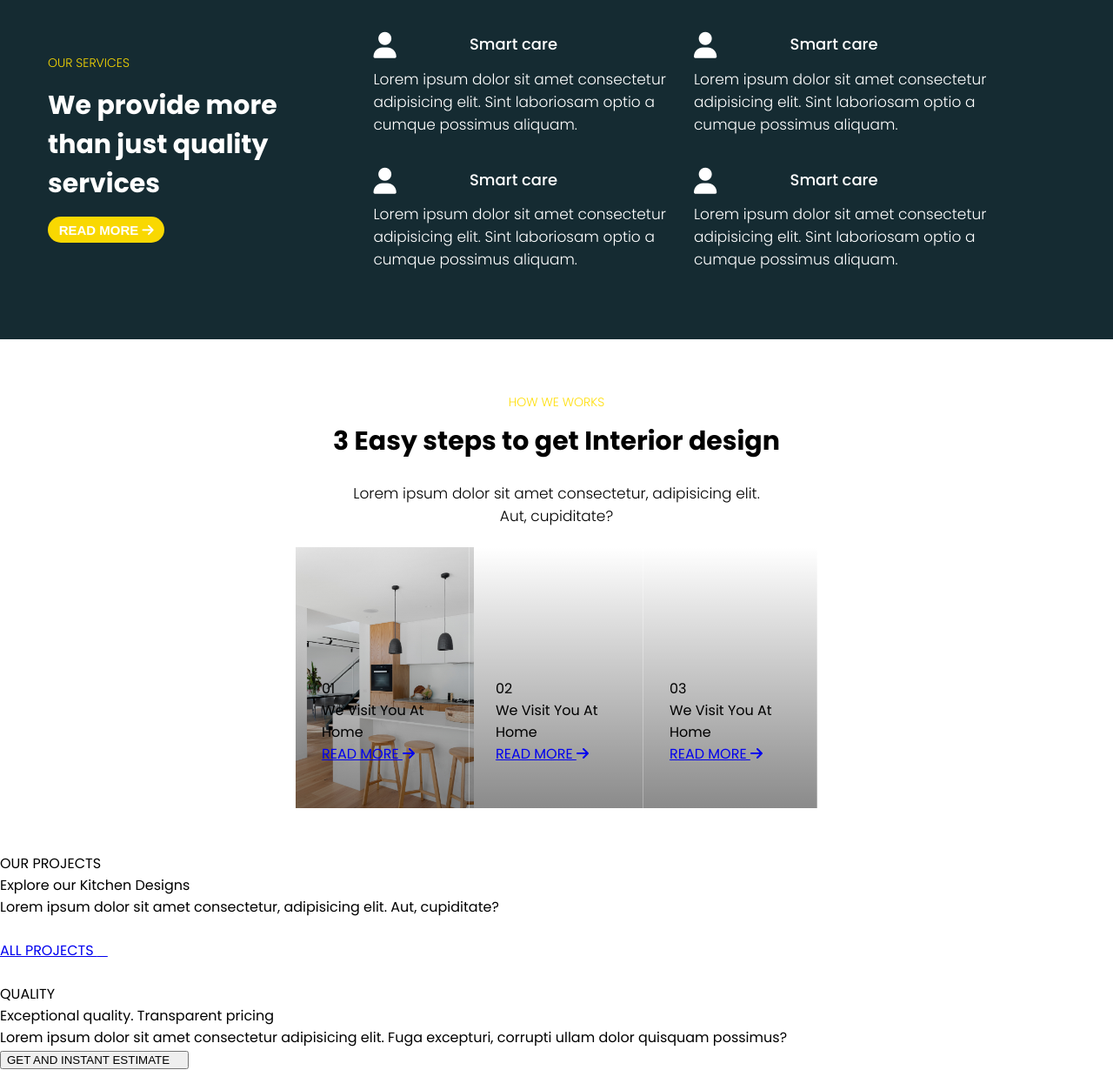
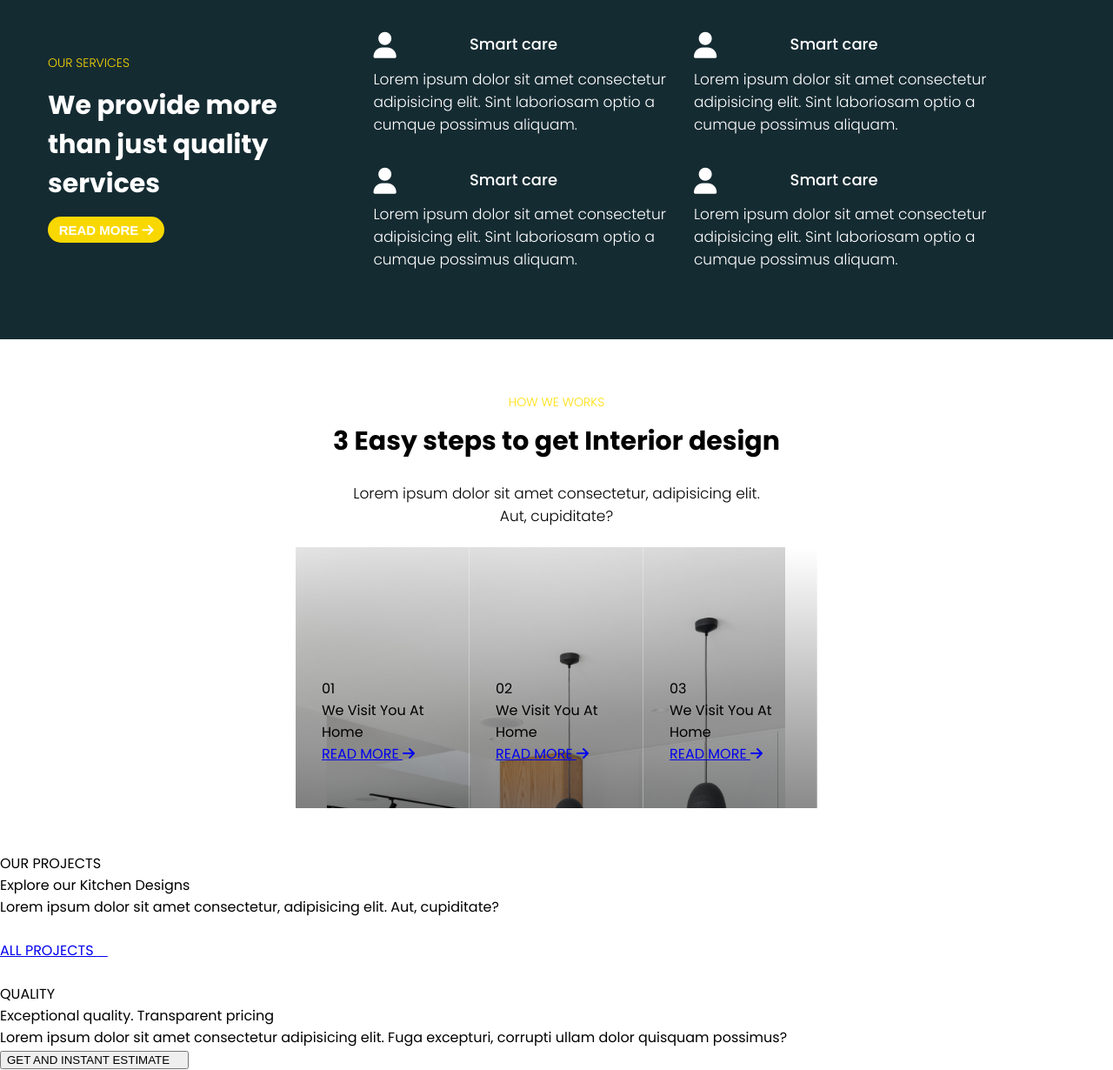
Before and after one commit to rsp24/roopesh.github.io, a plain HTML site: page index.html in a window 1280 px wide. Shown: the part 1890-3120 px from the top of the page at 87% size. Drawn offline with Linux system fonts and the light colour scheme; some icons are missing.

Commit message:
Update style.css

```diff
--- a/css/style.css
+++ b/css/style.css
@@ -457,7 +457,7 @@ header{
 }
 
 .section-4-image img{
-    width:16vw;
+    width:44vw;
 }
 
 
```
